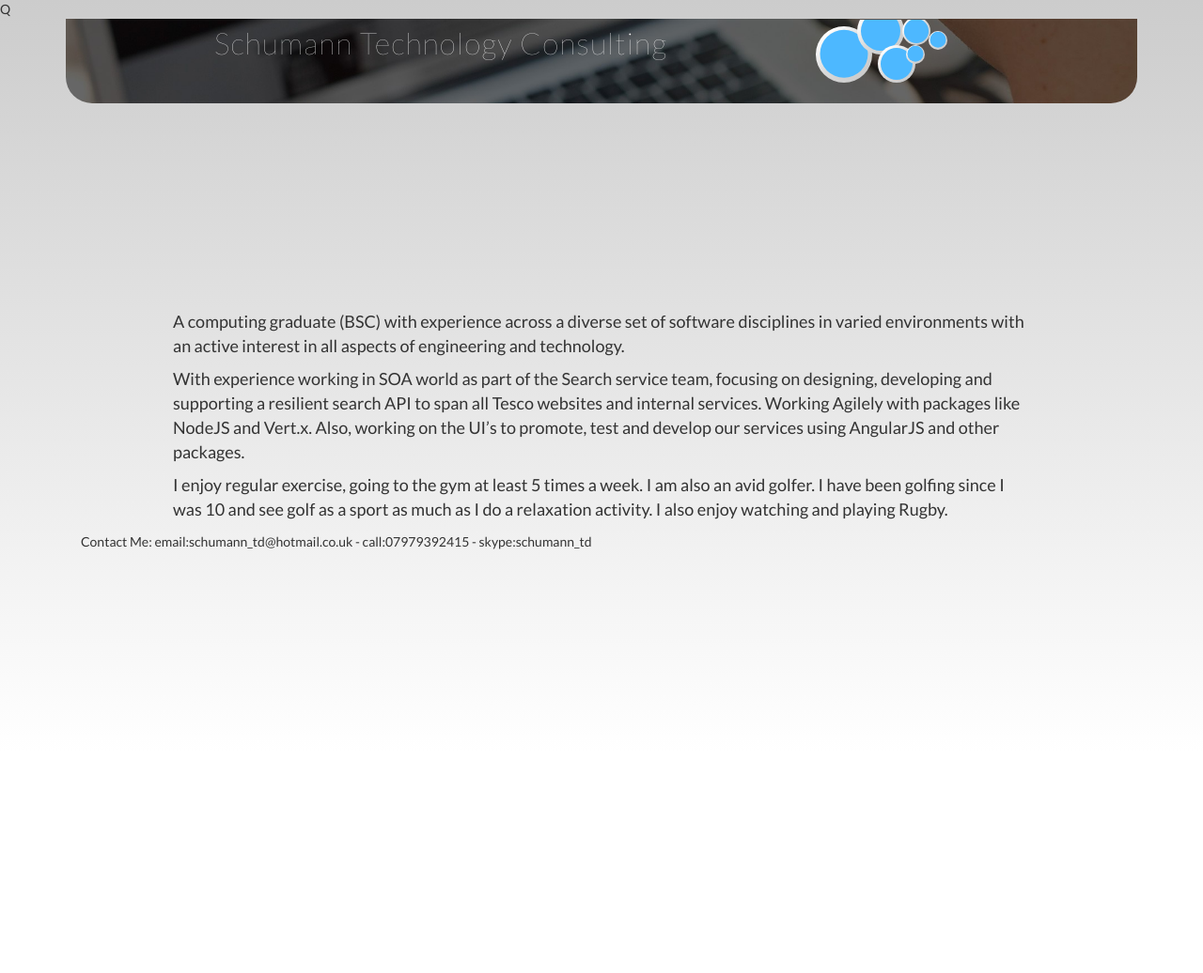
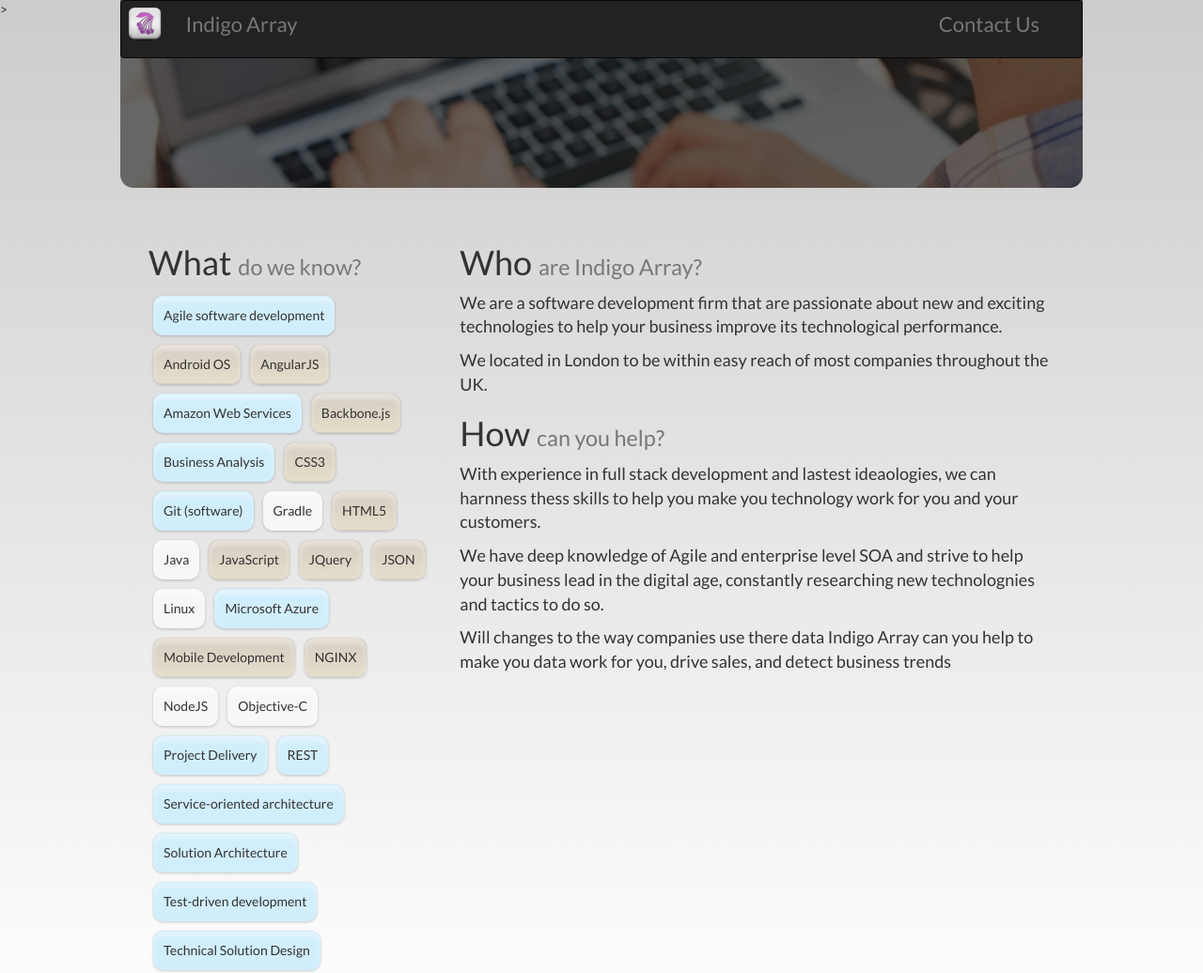
Before and after one commit to schumannt/Indigo, a plain HTML site: page index.html in a window 1280 px wide. Shown: the top 1036 px of the page at 94% size. Before the commit the page ends 800 px from the top, so only its background shows below. Drawn offline with Linux system fonts and the light colour scheme; a script that the page names is missing.

Commit message:
new index from home.html

```diff
--- a/home.html
+++ /dev/null
@@ -1,67 +0,0 @@
-<html ng-app="indigo.site">>
-<head>
-	<meta charset="UTF-8">
-	<title>Indigo Array</title>
-	<link rel="stylesheet" href="css/bootstrap.min.css">
-
-	<link rel="stylesheet" type="text/css" href="css/mainStyle.css">
-	<link rel="stylesheet" type="text/css" href="css/bubble.css">
-	<link href='http://fonts.googleapis.com/css?family=Lato:100,200,400,900' rel='stylesheet' type='text/css'>
-	<script src="js/angular.min.1.3.0.js"></script>
-</head>
-<body>
-	<!-- Header -->
-	<div id="header-cont">
-		<div id="header">
-			<nav class="navbar navbar-inverse">
-				<div class="container-fluid">
-					<div class="navbar-header">
-						<a class="navbar-brand" href="#">
-							<img id="logo" alt="Icon" src="./img/IndigoArray-Icon.png">
-							<span class="naving">Indigo Array</span>
-						</a>
-					</div>
-					<div class="collapse navbar-collapse pull-right" id="bs-example-navbar-collapse-1">
-						<ul class="nav navbar-nav" class="pull-right">
-							<li class="naving"><a href="#">Contact Us</a></li>
-						</ul>
-					</div>
-				</div>
-			</nav>
-		</div>
-	</div>
-	<!-- #Header -->
-	<!-- Content -->
-	<div id="content" class="container" ng-controller="siteManager">
-		<div id="what" class="col-md-4 cf">
-			<div class=""><h1>What <small>do we know?</small></h1></div>
-			<div class="statement">
-				<ul class="skillSet">
-					<li ng-repeat="skill in site.skills" class="btn {{skill.type}}" ng-click="openWiki(skill.title, skill.wiki)">{{skill.title}}</li>
-					<li class="meth">etc...</li>
-				</ul>
-
-			</div>
-		</div>
-		<div id="whoHow" class="col-md-8">
-			<div id="who">
-				<div class=""><h1>Who <small>are Indigo Array?</small></h1></div>
-				<div class="statement">
-					<p>We are a software development firm that are passionate about new and exciting technologies to help your business improve its technological performance.</p>
-					<p>We located in London to be within easy reach of most companies throughout the UK.</p>
-				</div>
-			</div>
-			<div id="how">
-				<div class=""><h1>How <small>can you help?</small></h1></div>
-				<div class="statement">
-					<p>With experience in full stack development and lastest ideaologies, we can harnness thess skills to help you make you technology work for you and your customers. </p>
-					<p>We have deep knowledge of Agile and enterprise level SOA and strive to help your business lead in the digital age, constantly researching new technolognies and tactics to do so.</p>
-					<p>Will changes to the way companies use there data Indigo Array can you help to make you data work for you, drive sales, and detect business trends</p>
-				</div>
-			</div>
-		</div>
-	</div>
-	<!-- #Content -->
-	<script src="js/custom.js"></script>
-</body>
-</html>
--- a/index.html
+++ b/index.html
@@ -1,64 +1,67 @@
-Q<html>
+<html ng-app="indigo.site">>
 <head>
 	<meta charset="UTF-8">
-	<title>Schumann-tech</title>
+	<title>Indigo Array</title>
 	<link rel="stylesheet" href="css/bootstrap.min.css">
 
 	<link rel="stylesheet" type="text/css" href="css/mainStyle.css">
-	<link rel="stylesheet" type="text/css" href="css/search_header.css">
+	<link rel="stylesheet" type="text/css" href="css/bubble.css">
 	<link href='http://fonts.googleapis.com/css?family=Lato:100,200,400,900' rel='stylesheet' type='text/css'>
+	<script src="js/angular.min.1.3.0.js"></script>
 </head>
 <body>
-	<div class="container">
-		<!-- Logo -->
+	<!-- Header -->
+	<div id="header-cont">
 		<div id="header">
-		    <div id="header-box">
-		      	<div class="logo">
-		        	<div class="logo-left"></div>
-		        	<div class="logo-icon">
-		          		<div class="icon-bub" style="height: 60px;width: 60px;"></div>
-		          		<div class="icon-bub" style="height: 50px;width: 50px;margin-top:-20px;margin-left:-20px"></div>
-		          		<div class="icon-bub" style="height: 40px;width: 40px;margin-top:20px;margin-left:-32px"></div>
-		          		<div class="icon-bub" style="height: 30px;width: 30px;margin-top:-10px;margin-left:-18px"></div>
-		          		<div class="icon-bub" style="height: 20px;width: 20px;margin-top:20px;margin-left:-30px"></div>
-		          		<div class="icon-bub" style="height: 20px;width: 20px;margin-top:5px;margin-left:0px"></div>
-		        	</div>
-		      	</div>
-		    </div>
-		</div>
-		<!-- #Logo -->
-		<!-- Content -->
-		<div id="content">
-			<div id="bio" class="contentItem">
-				<p>A computing graduate (BSC) with experience across a diverse set of software disciplines in varied environments with an active interest in all aspects of engineering and technology.</p>
-				<p>With experience working in SOA world as part of the Search service team, focusing on designing, developing and supporting a resilient search API to span all Tesco websites and internal services. Working Agilely with packages like NodeJS and Vert.x. Also, working on the UI’s to promote, test and develop our services using AngularJS and other packages.</p>
-				<p>I enjoy regular exercise, going to the gym at least 5 times a week. I am also an avid golfer. I have been golfing since I was 10 and see golf as a sport as much as I do a relaxation activity. I also enjoy watching and playing Rugby.</p>
-			</div>
-			<div class="contentItem">
-				<div id="linkedin" class="cards">
-					<script src="//platform.linkedin.com/in.js" type="text/javascript"></script>
-					<script type="IN/MemberProfile" data-id="https://www.linkedin.com/pub/terry-schumann/5a/977/b57" data-format="inline" data-related="false">
-					</script>
-				</div>
-				<div>
-					<div id="github" class="github-card cards" data-user="schumannt"></div>
-					<script src="http://lab.lepture.com/github-cards/widget.js"></script>
-				</div>
-			</div>
-		</div>
-		<!-- #Content -->
-		<!-- Footer -->
-		<div id="footer">
-			<nav class="navbar navbar-left">
+			<nav class="navbar navbar-inverse">
 				<div class="container-fluid">
-    				<!-- Brand and toggle get grouped for better mobile display -->
-    				<div class="navbar-header">
-						Contact Me: email:schumann_td@hotmail.co.uk - call:07979392415 - skype:schumann_td
+					<div class="navbar-header">
+						<a class="navbar-brand" href="#">
+							<img id="logo" alt="Icon" src="./img/IndigoArray-Icon.png">
+							<span class="naving">Indigo Array</span>
+						</a>
+					</div>
+					<div class="collapse navbar-collapse pull-right" id="bs-example-navbar-collapse-1">
+						<ul class="nav navbar-nav" class="pull-right">
+							<li class="naving"><a href="#">Contact Us</a></li>
+						</ul>
 					</div>
 				</div>
 			</nav>
 		</div>
-		<!-- #Footer -->
 	</div>
+	<!-- #Header -->
+	<!-- Content -->
+	<div id="content" class="container" ng-controller="siteManager">
+		<div id="what" class="col-md-4 cf">
+			<div class=""><h1>What <small>do we know?</small></h1></div>
+			<div class="statement">
+				<ul class="skillSet">
+					<li ng-repeat="skill in site.skills" class="btn {{skill.type}}" ng-click="openWiki(skill.title, skill.wiki)">{{skill.title}}</li>
+					<li class="meth">etc...</li>
+				</ul>
+
+			</div>
+		</div>
+		<div id="whoHow" class="col-md-8">
+			<div id="who">
+				<div class=""><h1>Who <small>are Indigo Array?</small></h1></div>
+				<div class="statement">
+					<p>We are a software development firm that are passionate about new and exciting technologies to help your business improve its technological performance.</p>
+					<p>We located in London to be within easy reach of most companies throughout the UK.</p>
+				</div>
+			</div>
+			<div id="how">
+				<div class=""><h1>How <small>can you help?</small></h1></div>
+				<div class="statement">
+					<p>With experience in full stack development and lastest ideaologies, we can harnness thess skills to help you make you technology work for you and your customers. </p>
+					<p>We have deep knowledge of Agile and enterprise level SOA and strive to help your business lead in the digital age, constantly researching new technolognies and tactics to do so.</p>
+					<p>Will changes to the way companies use there data Indigo Array can you help to make you data work for you, drive sales, and detect business trends</p>
+				</div>
+			</div>
+		</div>
+	</div>
+	<!-- #Content -->
+	<script src="js/custom.js"></script>
 </body>
 </html>
```
